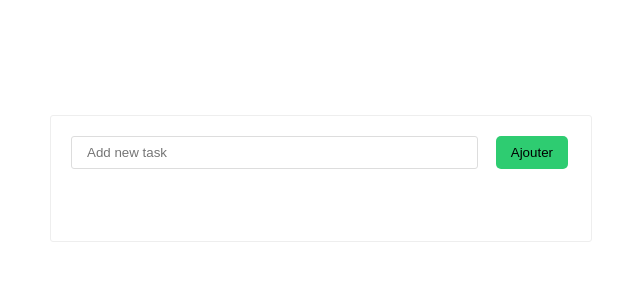
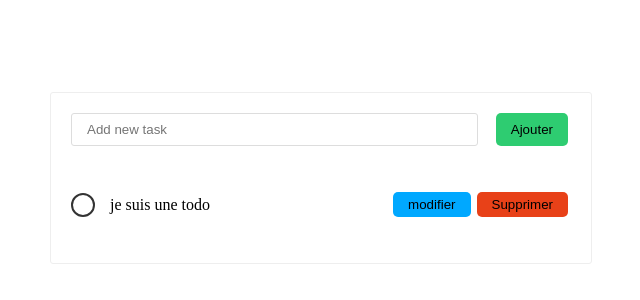
Before and after one commit to ozkansoyturk/todo, a website built with webpack: page src/index.html in a window 1280 px wide. Shown: the part 222-522 px from the top of the page, without its empty margins (319-959 px from the left). Built offline with nearby package versions, Linux system fonts and the light colour scheme.

Commit message:
Suppression d'une todo

```diff
--- a/src/index.html
+++ b/src/index.html
@@ -13,9 +13,7 @@
         <input type="text" placeholder="Add new task" />
         <button class="add">Ajouter</button>
       </form>
-      <ul>
-        <li></li>
-      </ul>
+      <ul></ul>
     </div>
   </body>
 </html>
--- a/src/index.js
+++ b/src/index.js
@@ -4,7 +4,7 @@ const ul = document.querySelector("ul");
 const form = document.querySelector("form");
 const input = document.querySelector("form > input");
 
-const todos = [];
+const todos = [{ text: "je suis une todo", done: false }];
 
 form.addEventListener("submit", (event) => {
   event.preventDefault();
@@ -22,20 +22,24 @@ const displayTodo = () => {
   const todosNode = todos.map((todo, index) => {
     return createTodoElement(todo, index);
   });
-  console.log(todosNode);
   ul.innerHTML = "";
   ul.append(...todosNode);
 };
 
 const createTodoElement = (todo, index) => {
   const li = document.createElement("li");
+  const buttonDelete = document.createElement("button");
+  buttonDelete.innerHTML = "Supprimer";
+  buttonDelete.className = "delete";
+  buttonDelete.addEventListener("click", (event) => {
+    deleteTodo();
+  });
   li.innerHTML = `
     <span class="todo ${todo.done ? "done" : ""}"></span>
     <p>${todo.text}</p>
     <button class="modify">modifier</button>
-    <button class="delete">supprimer</button>
     `;
-  console.log(li);
+  li.appendChild(buttonDelete);
   return li;
 };
 
@@ -46,4 +50,8 @@ const addTodo = (text) => {
   });
 };
 
+const deleteTodo = (index) => {
+  todos.splice(index, 1);
+  displayTodo();
+};
 displayTodo();
```
